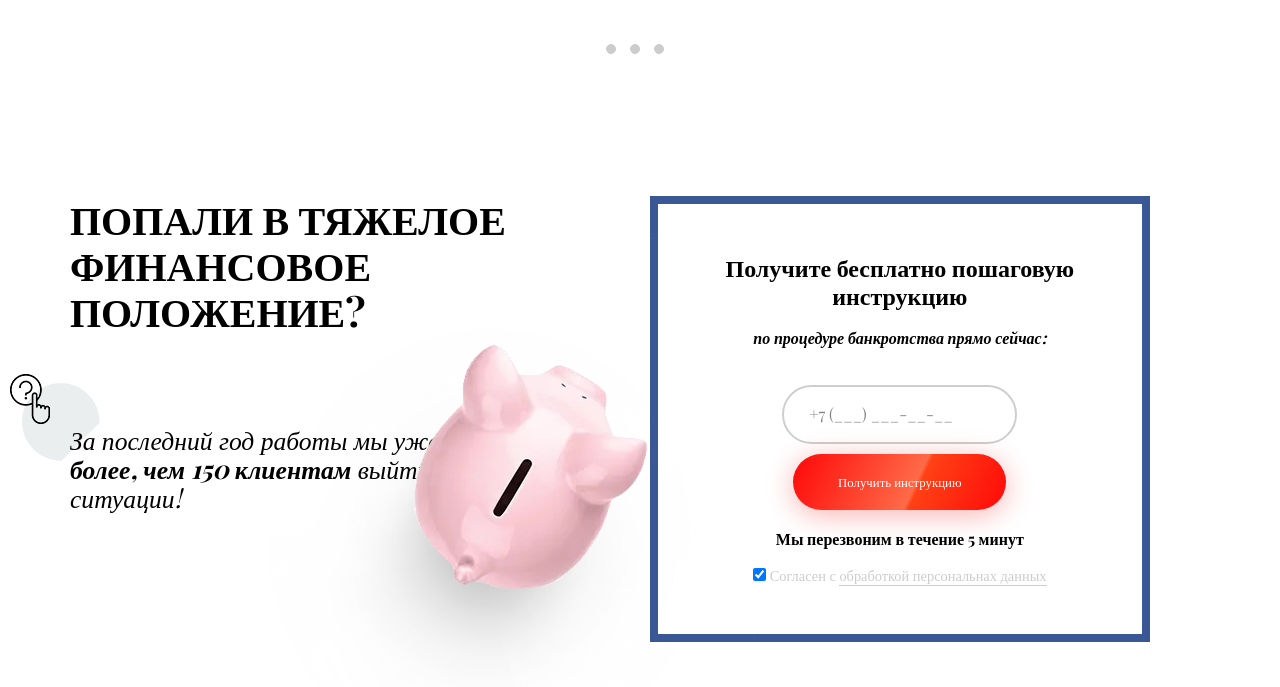
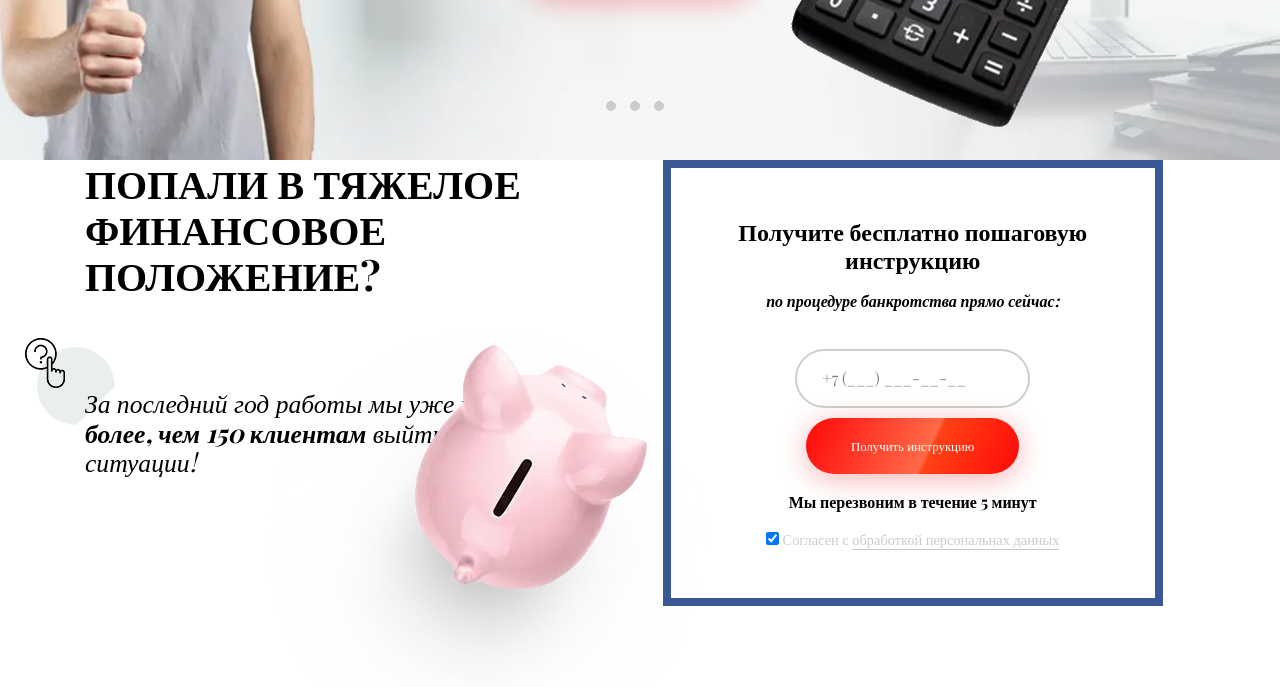
Before and after one commit to AleksandroSN/My_training_projects, a plain HTML site: page index.html in a window 1280 px wide. Shown: the part 626-1313 px from the top of the page. Drawn offline with nearby package versions, Linux system fonts and the light colour scheme; a web font is replaced by a local one.

Commit message:
Update index.html

```diff
--- a/index.html
+++ b/index.html
@@ -6,7 +6,7 @@
     <meta name="viewport" content="width=device-width, initial-scale=1.0">
     <meta http-equiv="X-UA-Compatible" content="ie=edge">
     <title>Агенство по банкротству</title>
-    <link rel="stylesheet" href="css/style.css">
+    <link rel="stylesheet" href="css/min.style.css">
     <link rel="stylesheet" href="css/normalize.css">
     <link href="https://fonts.googleapis.com/css?family=Playfair+Display:400,400i,700,700i&display=swap&subset=cyrillic" rel="stylesheet">
 
```
